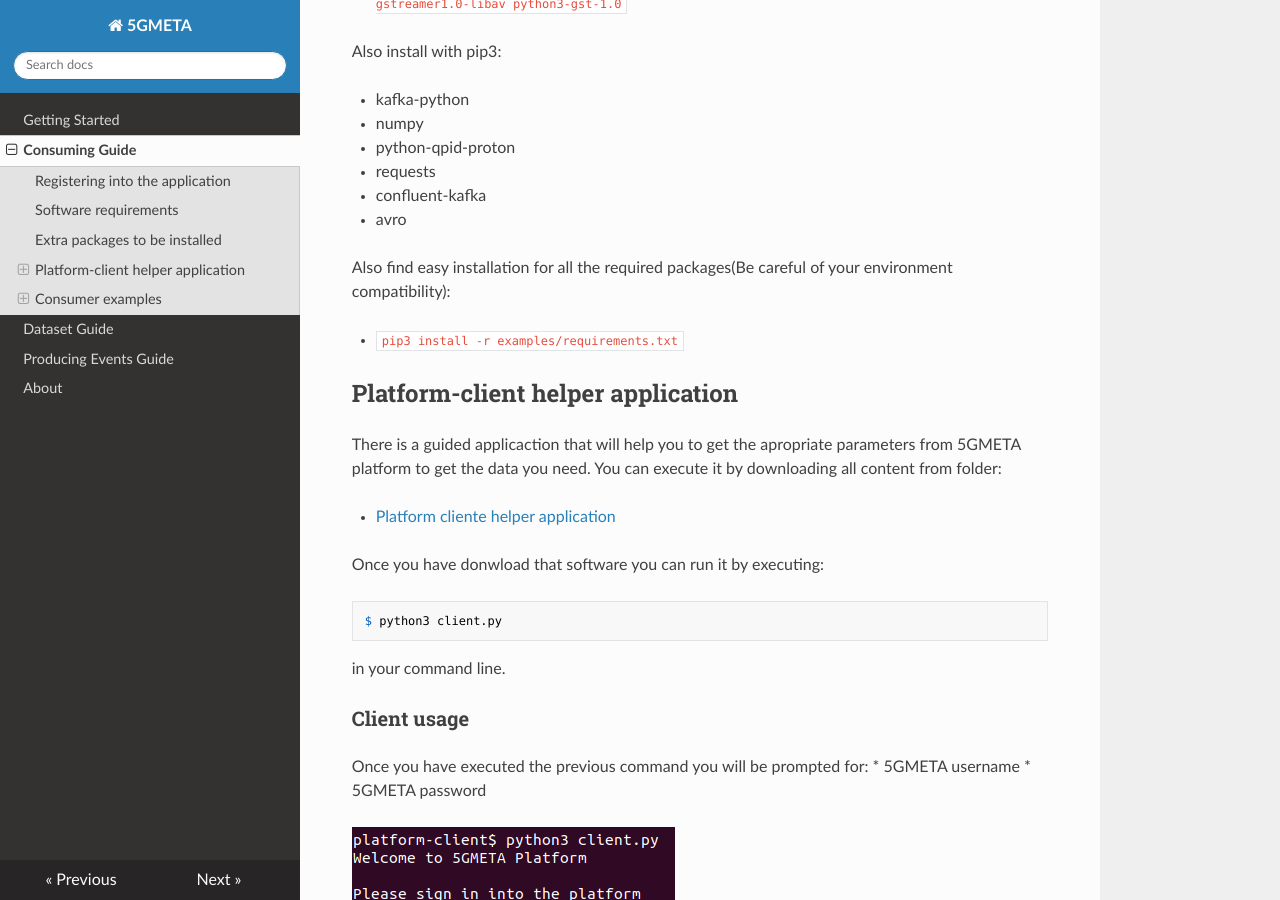
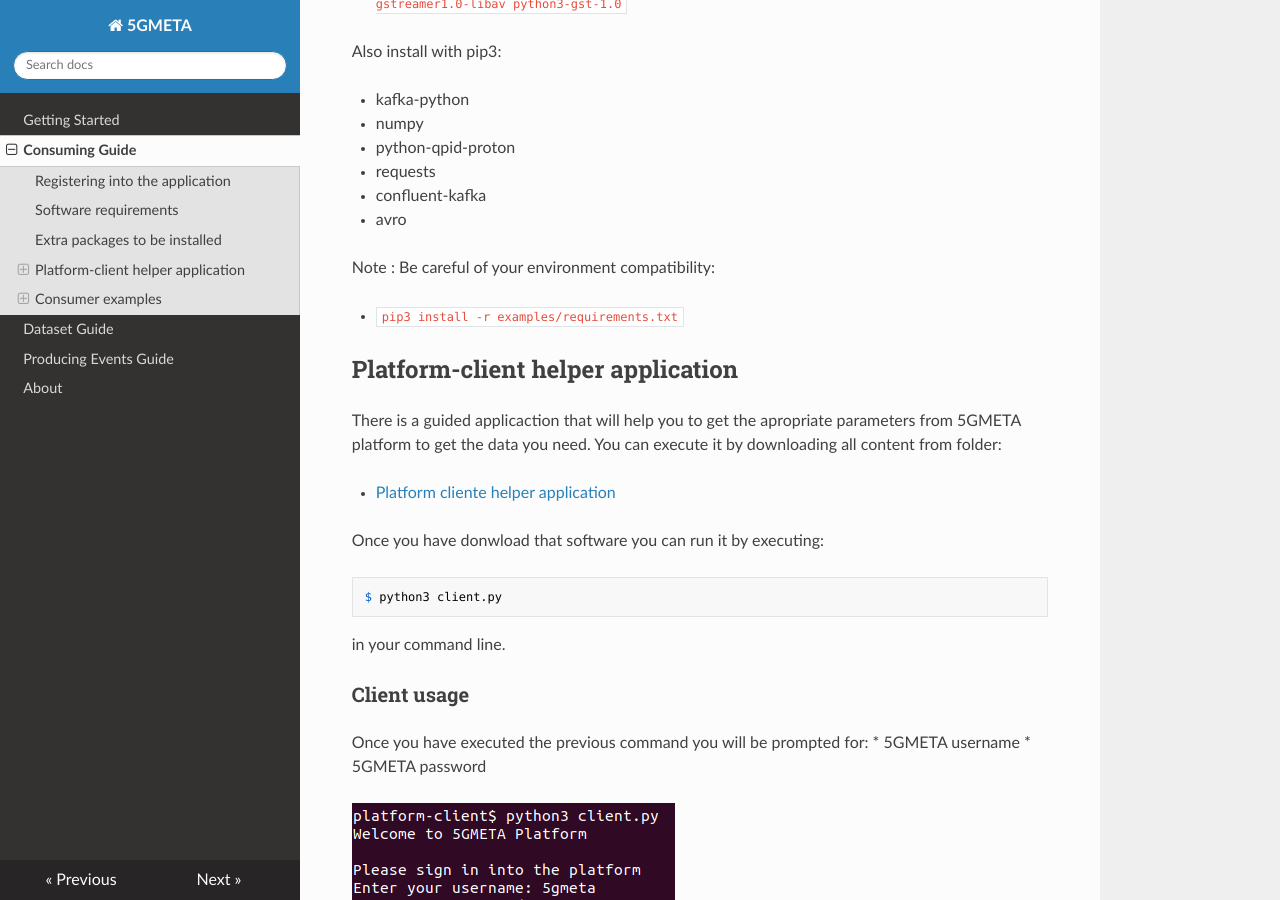
Before and after one commit to jperezcolmenar/5gmeta-dev, an MkDocs documentation site: the page built from docs/consuming-guide.md, in a window 1280 px wide and 900 px high, scrolled down 3288 px. Built offline with MkDocs 1.6.1, drawn with Linux system fonts in a browser that asks for light colours; nearby versions of some CDN libraries.

Commit message:
fixed requirements file

````diff
--- a/docs/consuming-guide.md
+++ b/docs/consuming-guide.md
@@ -69,7 +69,7 @@
 * confluent-kafka
 * avro
 
-Also find easy installation for all the required packages(Be careful of your environment compatibility):
+Note : Be careful of your environment compatibility:
 
 * ```pip3 install -r examples/requirements.txt```
 
````
